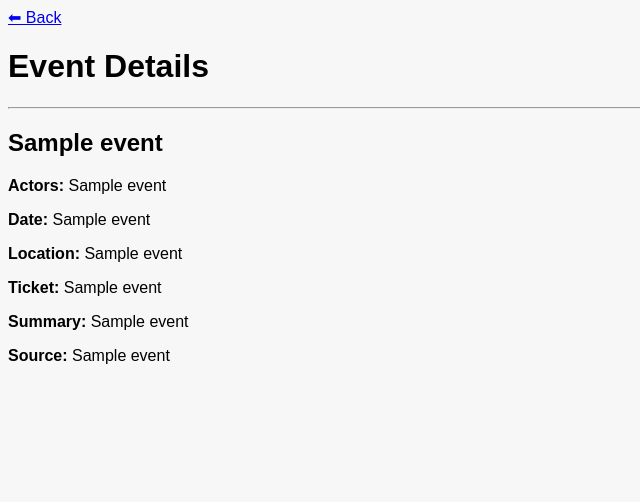
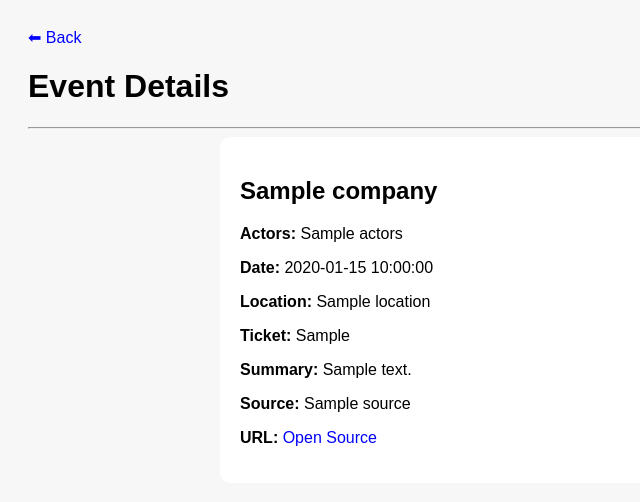
Before and after one commit to nicolesmith02081996-cloud/thai-bl-tracker, a Flask app: template templates/event.html in a window 1280 px wide. Shown: the top 502 px of the page, without its empty margins (0-640 px from the left). Run offline with Flask 3, Linux system fonts and the light colour scheme; the template is opened without the code that fills it: most values are stand-ins (such as "Sample title", 1, 10 or a date in 2020).

```diff
--- a/templates/event.html
+++ b/templates/event.html
@@ -5,17 +5,24 @@
     <title>Thailand BL Tracker</title>
 
     <style>
-
         body {
             font-family: Arial;
             background: #f7f7f7;
+            padding: 20px;
         }
 
         div {
             background: white;
             border-radius: 10px;
+            padding: 20px;
+            max-width: 800px;
+            margin: auto;
         }
 
+        a {
+            text-decoration: none;
+            color: blue;
+        }
     </style>
 
 </head>
@@ -28,19 +35,27 @@
 
 <hr>
 
-<h2>{{ event[7] }}</h2>
+<div>
 
-<p><b>Actors:</b> {{ event[3] }}</p>
+    <h2>{{ event.company }}</h2>
 
-<p><b>Date:</b> {{ event[4] }}</p>
+    <p><b>Actors:</b> {{ event.actors }}</p>
 
-<p><b>Location:</b> {{ event[5] }}</p>
+    <p><b>Date:</b> {{ event.event_date }}</p>
 
-<p><b>Ticket:</b> {{ event[6] }}</p>
+    <p><b>Location:</b> {{ event.location }}</p>
 
-<p><b>Summary:</b> {{ event[7] }}</p>
+    <p><b>Ticket:</b> {{ event.ticket_sale }}</p>
 
-<p><b>Source:</b> {{ event[8] }}</p>
+    <p><b>Summary:</b> {{ event.summary }}</p>
+
+    <p><b>Source:</b> {{ event.source }}</p>
+
+    {% if event.url %}
+        <p><b>URL:</b> <a href="{{ event.url }}" target="_blank">Open Source</a></p>
+    {% endif %}
+
+</div>
 
 </body>
 </html>
```
